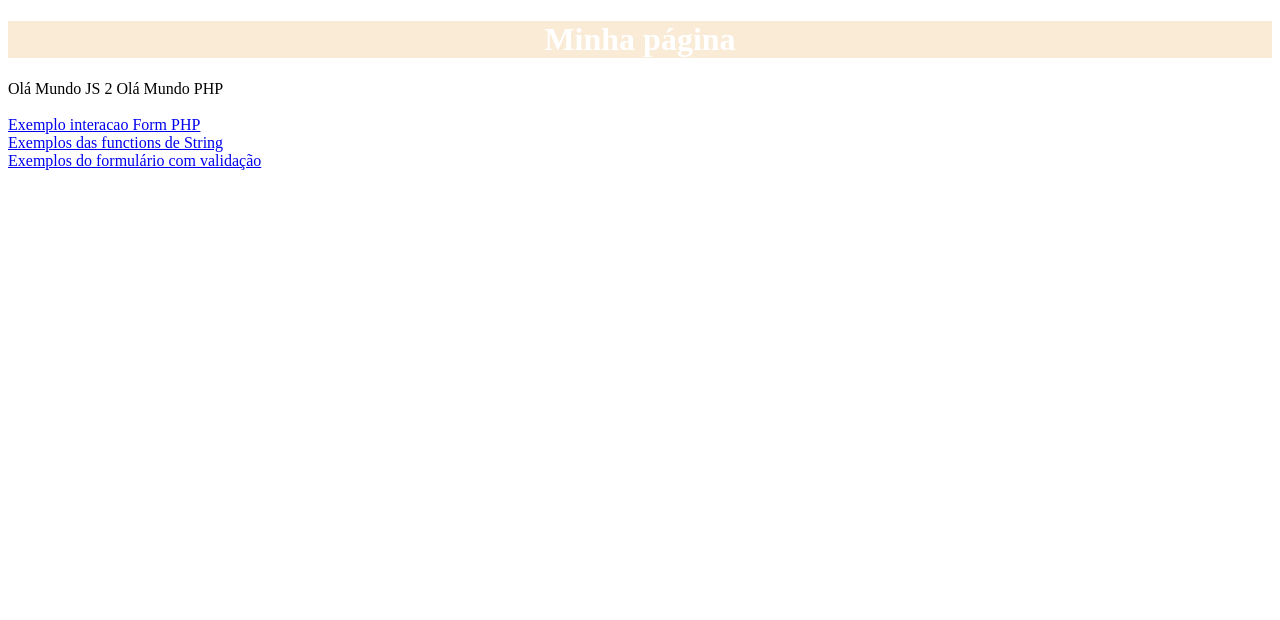
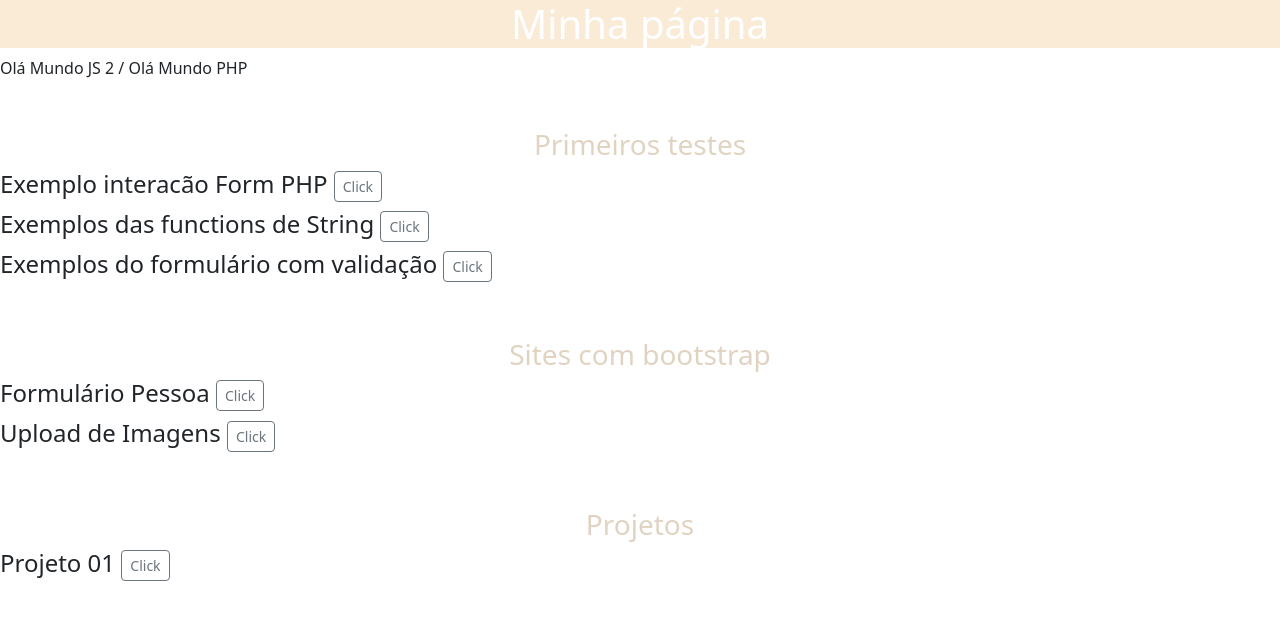
Before and after one commit to Kirmse/CursoPHP, a PHP site: page /index.php in a window 1280 px wide. Shown: the top 620 px of the page. Run offline with PHP 8.4, Linux system fonts and the light colour scheme.

Commit message:
Menu Sites

```diff
--- a/index.php
+++ b/index.php
@@ -3,6 +3,7 @@
 <head>
     <meta charset="UTF-8">
     <title>Titulo da Aba</title>
+    <link href="https://cdn.jsdelivr.net/npm/bootstrap@5.2.3/dist/css/bootstrap.min.css" rel="stylesheet">
 </head>
 <body>
     <style>
@@ -13,19 +14,48 @@
             text-align: center;
         }
     </style>
+    <style>
+        h3{
+            color: #e1d3c1;
+            text-align: center;
+        }
+    </style>
     <h1 onclick="alert('Olá Mundo JS')">Minha página</h1>
     <script>
         document.write('Olá Mundo JS 2')
     </script>
     <?php
-    echo "Olá Mundo PHP";
+    echo "/ Olá Mundo PHP";
     ?>
-    <br>
-    <br>
-    <a href="Exercicios-php/interacao-form-php/index.html">Exemplo interacao Form PHP</a>
-    <br>
-    <a href="Exercicios-php/string-functions.php">Exemplos das functions de String</a>
-    <br>
-    <a href="Exercicios-php/interacao-form-php/form-com-validacao.php">Exemplos do formulário com validação</a>
+    <div class="">
+        <br><br>
+        <h3>Primeiros testes</h3>
+
+        <h4>Exemplo interacão Form PHP <a href="Exercicios-php/interacao-form-php/index.html"
+        class="btn btn-outline-secondary btn-sm"> Click</a></h4>
+
+        <h4>Exemplos das functions de String <a href="Exercicios-php/string-functions.php"
+        class="btn btn-outline-secondary btn-sm"> Click</a></h4>
+
+        <h4>Exemplos do formulário com validação <a href="Exercicios-php/interacao-form-php/form-com-validacao.php"
+        class="btn btn-outline-secondary btn-sm" > Click</a></h4>
+
+
+        <br><br>
+        <h3>Sites com bootstrap</h3>
+
+        <h4>Formulário Pessoa <a href="Exercicios-php\crud-mysql\form-pessoa.php"
+        class="btn btn-outline-secondary btn-sm" > Click</a></h4>
+
+        <h4>Upload de Imagens <a href="Exercicios-php\upload\index.php"
+        class="btn btn-outline-secondary btn-sm" > Click</a></h4>
+
+
+        <br><br>
+        <h3>Projetos</h3>
+
+        <h4>Projeto 01 <a href="projetos\prj01-enquete\index.php"
+        class="btn btn-outline-secondary btn-sm" > Click</a></h4>
+    </div>
 </body>
 </html>
```
